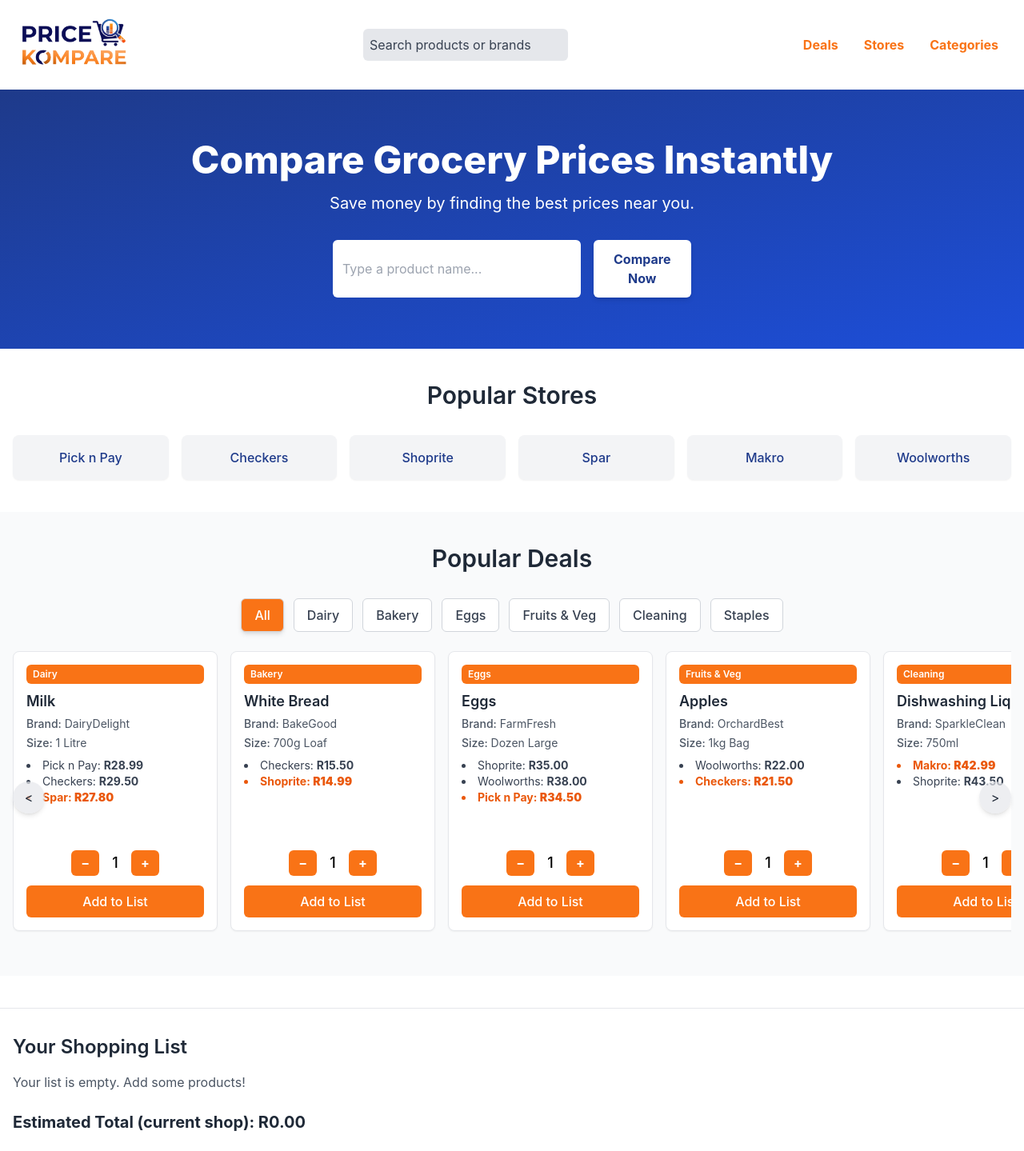
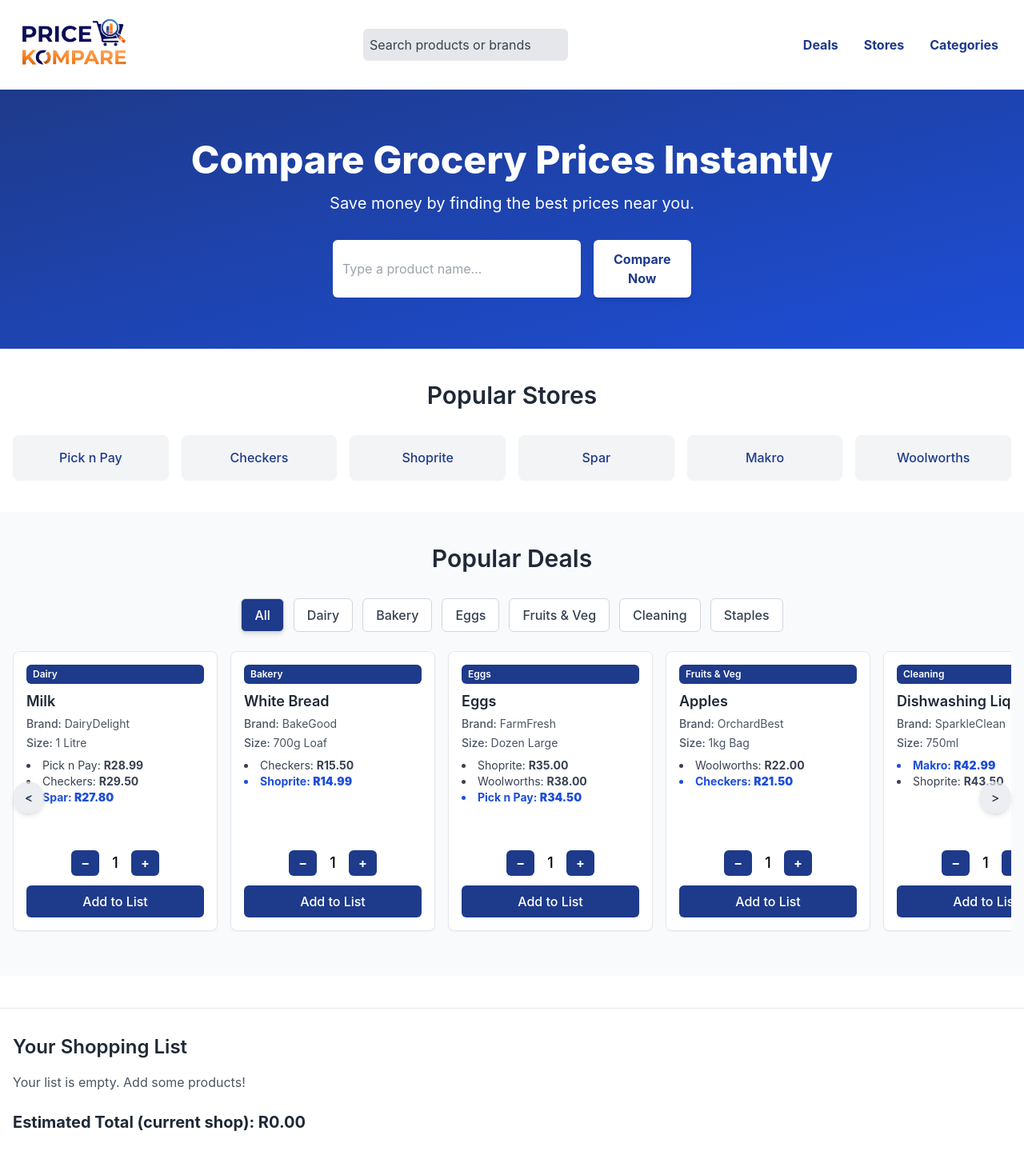
Before and after one commit to KZachDlamini/price-kompare-app, a React (Vite) app: page / in a window 1280 px wide. Shown: the top 1439 px of the page at 80% size. Built offline with nearby package versions, Linux system fonts and the light colour scheme.

Commit message:
Made changes to the colors of the app

```diff
--- a/src/components/Footer.jsx
+++ b/src/components/Footer.jsx
@@ -5,7 +5,7 @@
   return (
     <footer className="bg-gray-100 py-6 text-center text-xs sm:text-sm text-gray-600 border-t border-gray-200 mt-auto"> {/* Adjusted text size */}
       <div className="container mx-auto px-4">
-        <p>&copy; {new Date().getFullYear()} Price Kompare by <a href="https://www.kzdigitalworks.co.za" target="_blank" rel="noopener noreferrer" className="text-orange-500 hover:underline">KZ Digital Works</a></p>
+        <p>&copy; {new Date().getFullYear()} Price Kompare by <a href="https://www.kzdigitalworks.co.za" target="_blank" rel="noopener noreferrer" className="text-blue-900 hover:underline">KZ Digital Works</a></p>
       </div>
     </footer>
   );
--- a/src/components/Header.jsx
+++ b/src/components/Header.jsx
@@ -37,9 +37,9 @@
         {/* Navigation links with updated branding colors */}
         <nav className="mt-3 sm:mt-0 flex flex-wrap justify-start">
 
-          <a href="#" className="mx-2 text-orange-500 font-bold hover:text-orange-600 hover:bg-orange-100 hover:rounded-md transition duration-200 text-sm sm:text-base px-2 py-1">Deals</a>
-          <a href="#" className="mx-2 text-orange-500 font-bold hover:text-orange-600 hover:bg-orange-100 hover:rounded-md transition duration-200 text-sm sm:text-base px-2 py-1">Stores</a>
-          <a href="#" className="mx-2 text-orange-500 font-bold hover:text-orange-600 hover:bg-orange-100 hover:rounded-md transition duration-200 text-sm sm:text-base px-2 py-1">Categories</a>
+          <a href="#" className="mx-2 text-blue-900 font-bold hover:text-blue-700 hover:bg-orange-100 hover:rounded-md transition duration-200 text-sm sm:text-base px-2 py-1">Deals</a>
+          <a href="#" className="mx-2 text-blue-900 font-bold hover:text-blue-700 hover:bg-orange-100 hover:rounded-md transition duration-200 text-sm sm:text-base px-2 py-1">Stores</a>
+          <a href="#" className="mx-2 text-blue-900 font-bold hover:text-blue-700 hover:bg-orange-100 hover:rounded-md transition duration-200 text-sm sm:text-base px-2 py-1">Categories</a>
         </nav>
       </div>
     </header>
--- a/src/components/ProductCard.jsx
+++ b/src/components/ProductCard.jsx
@@ -25,7 +25,7 @@
     // h-full ensures it takes the full height available from its parent (the carousel item wrapper)
     <div className="product-card border border-gray-200 p-4 rounded-lg bg-white shadow-sm flex flex-col h-full min-h-[350px] justify-between transform transition duration-300 hover:shadow-md hover:-translate-y-1">
       {/* Category Tag */}
-      <span className="category text-xs font-semibold bg-orange-500 text-white py-1 px-2 rounded-md inline-block mb-2">
+      <span className="category text-xs font-semibold bg-blue-900 text-white py-1 px-2 rounded-md inline-block mb-2">
         {product.category}
       </span>
       {/* Product Name (added line-clamp for consistency) */}
@@ -43,7 +43,7 @@
       <div className="flex-grow overflow-y-auto pr-2 custom-scrollbar mb-3">
         <ul className="list-disc list-inside text-sm text-gray-700">
           {product.stores.map((s, index) => (
-            <li key={index} className={s.name === cheapestStore.name ? 'font-bold text-orange-600' : ''}>
+            <li key={index} className={s.name === cheapestStore.name ? 'font-bold text-blue-700' : ''}>
               {s.name}: <strong>{s.price}</strong>
             </li>
           ))}
@@ -54,21 +54,21 @@
       <div className="mt-auto"> {/* This div ensures these elements stick to the bottom */}
         <div className="quantity-selector flex items-center justify-center gap-2 mb-3">
           <button
-            className="qty-btn bg-orange-500 text-white font-bold py-1 px-3 rounded-md hover:bg-orange-600 transition duration-200"
+            className="qty-btn bg-blue-900 text-white font-bold py-1 px-3 rounded-md hover:bg-blue-700 transition duration-200"
             onClick={() => handleQuantityChange(-1)}
           >
             −
           </button>
           <span className="text-lg font-medium w-6 text-center">{quantity}</span>
           <button
-            className="qty-btn bg-orange-500 text-white font-bold py-1 px-3 rounded-md hover:bg-orange-600 transition duration-200"
+            className="qty-btn bg-blue-900 text-white font-bold py-1 px-3 rounded-md hover:bg-blue-700 transition duration-200"
             onClick={() => handleQuantityChange(1)}
           >
             +
           </button>
         </div>
         <button
-          className="add-btn w-full py-2 bg-orange-500 text-white rounded-md font-medium hover:bg-orange-600 transition duration-300"
+          className="add-btn w-full py-2 bg-blue-900 text-white rounded-md font-medium hover:bg-blue-700 transition duration-300"
           onClick={handleAddClick}
         >
           Add to List
--- a/src/components/ProductsSection.jsx
+++ b/src/components/ProductsSection.jsx
@@ -38,7 +38,7 @@
             <button
               key={category}
               className={`py-2 px-4 border border-gray-300 rounded-md font-medium transition duration-200 whitespace-nowrap
-                ${selectedCategory === category ? 'bg-orange-500 text-white shadow-md' : 'bg-white text-gray-700 hover:bg-gray-100'}`}
+                ${selectedCategory === category ? 'bg-blue-900 text-white shadow-md' : 'bg-white text-gray-700 hover:bg-gray-100'}`}
               onClick={() => onCategoryChange(category)}
             >
               {category}
--- a/src/components/SearchPopup.jsx
+++ b/src/components/SearchPopup.jsx
@@ -95,7 +95,7 @@
           />
           <button
             onClick={handleConfirmAdd}
-            className="px-2 py-1 bg-orange-500 text-white rounded-md hover:bg-orange-700 transition duration-200 text-sm" // <--- Changed to orange-500
+            className="px-2 py-1 bg-blue-900 text-white rounded-md hover:bg-orange-700 transition duration-200 text-sm" // <--- Changed to blue-900
           >
             Add
           </button>
@@ -111,7 +111,7 @@
       return (
         <button
           onClick={() => handleAddButtonClick(product)}
-          className="ml-2 w-8 h-8 flex items-center justify-center bg-orange-500 text-white text-xl font-bold rounded-full hover:bg-orange-700 transition duration-200 focus:outline-none focus:ring-2 focus:ring-orange-500" // <--- Changed to orange-500
+          className="ml-2 w-8 h-8 flex items-center justify-center bg-blue-900 text-white text-xl font-bold rounded-full hover:bg-orange-700 transition duration-200 focus:outline-none focus:ring-2 focus:ring-blue-900" // <--- Changed to blue-900
           aria-label={`Add ${product.name} to list`}
         >
           +
@@ -171,7 +171,7 @@
                           <p className="text-sm text-gray-500">{deal.brand || deal.store}</p>
                         </div>
                         <div className="flex items-center space-x-2">
-                           {deal.price && <span className="font-bold text-orange-500">{deal.price}</span>}
+                           {deal.price && <span className="font-bold text-blue-900">{deal.price}</span>}
                            {renderAddControl(deal)}
                         </div>
                       </li>
--- a/src/components/ShoppingList.jsx
+++ b/src/components/ShoppingList.jsx
@@ -44,7 +44,7 @@
 
                 <div className="flex items-center gap-3 text-sm sm:text-base">
                   <button
-                    className="compare-btn bg-orange-500 text-white px-3 py-1 rounded-md hover:bg-orange-600 transition duration-200"
+                    className="compare-btn bg-blue-900 text-white px-3 py-1 rounded-md hover:bg-blue-700 transition duration-200"
                     onClick={() => onComparePrices(item.product)}
                   >
                     Compare Prices (Single)
```
